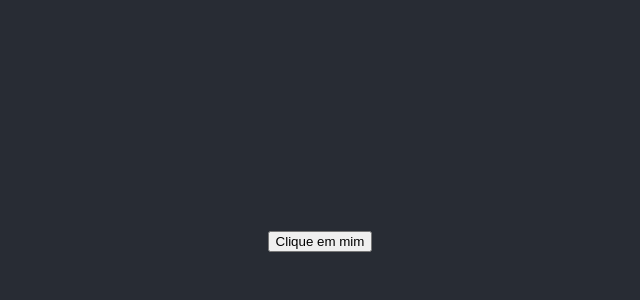
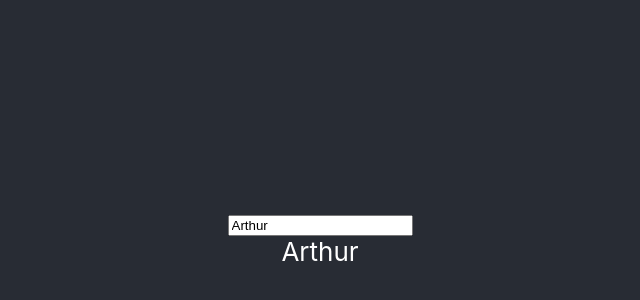
Before and after one commit to kleberson2santos/erjs, a React (Create React App) app: page / in a window 1280 px wide. Shown: the part 164-464 px from the top of the page, without its empty margins (320-960 px from the left). Built offline with nearby package versions, Linux system fonts and the light colour scheme.

Commit message:
inteligação com formulários

```diff
--- a/src/App.tsx
+++ b/src/App.tsx
@@ -1,20 +1,11 @@
 import './App.css';
+import Form from './components/Form';
 
 function App() {
-  console.log('renderizou app');
-
-  function handleClick(e: React.MouseEvent<HTMLButtonElement, MouseEvent>) {
-    // e.preventDefault();
-  }
-
   return (
     <div className='App'>
       <header className='App-header'>
-        <form action='/test'>
-          <button type='submit' onClick={handleClick}>
-            Clique em mim
-          </button>
-        </form>
+        <Form />
       </header>
     </div>
   );
--- /dev/null
+++ b/src/components/Form.tsx
@@ -0,0 +1,16 @@
+import { useState } from 'react';
+
+export default function Form() {
+  const [name, setName] = useState('Arthur');
+  return (
+    <div>
+      <input
+        placeholder='Nome'
+        type='text'
+        value={name}
+        onChange={(e) => setName(e.target.value)}
+      />
+      <div>{name}</div>
+    </div>
+  );
+}
```
